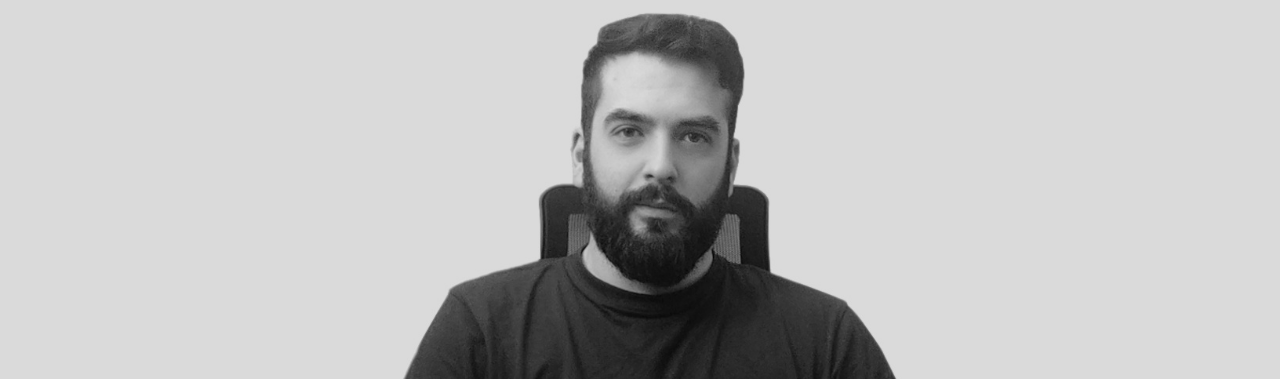
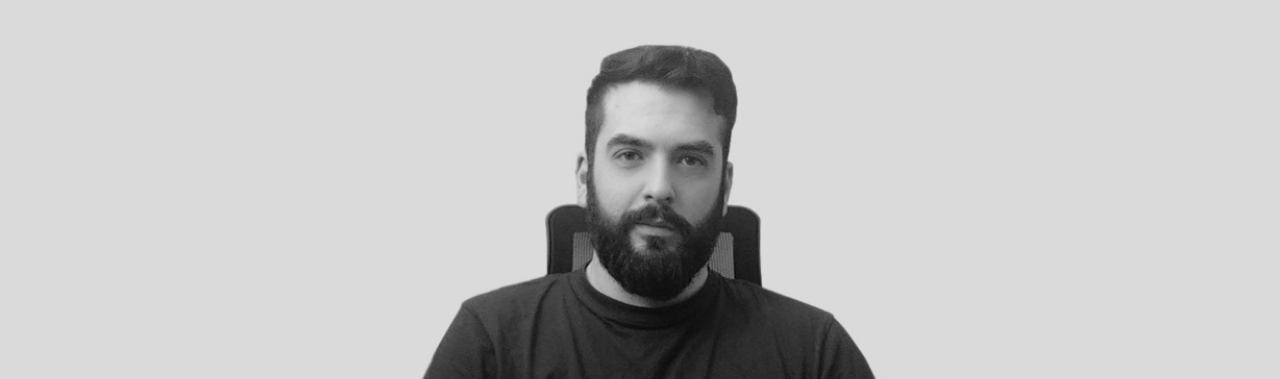
Before and after one commit to JoseBahamonde/web, a website: page src/index.html in a window 1280 px wide. Shown: the top 379 px of the page. Drawn offline with nearby package versions, Linux system fonts and the light colour scheme; files that its build step writes are made by us from their sources.

Commit message:
feat: Different background sizes for different screens

```diff
--- a/src/styles/common.css
+++ b/src/styles/common.css
@@ -12,12 +12,46 @@ body {
 	position: relative;
 	width: 100%;
     overflow: hidden;
+}
 
-	background: url('../images/wide.jpg') no-repeat center center fixed;
-	-webkit-background-size: cover;
-	-moz-background-size: cover;
-	-o-background-size: cover;
-	background-size: cover;
+@media only screen and (min-width: 320px) {
+	body {
+		background: url('../images/phones.jpg') no-repeat center center fixed;
+		-webkit-background-size: cover;
+		-moz-background-size: cover;
+		-o-background-size: cover;
+		background-size: cover;
+	}
+}
+
+@media only screen and (min-width: 480px) {
+	body {
+		background: url('../images/tablets.jpg') no-repeat center center fixed;
+		-webkit-background-size: cover;
+		-moz-background-size: cover;
+		-o-background-size: cover;
+		background-size: cover;
+	}
+}
+
+@media only screen and (min-width: 1024px) {
+	body {
+		background: url('../images/laptops.jpg') no-repeat center center fixed;
+		-webkit-background-size: cover;
+		-moz-background-size: cover;
+		-o-background-size: cover;
+		background-size: cover;
+	}
+}
+
+@media only screen and (min-width : 1824px) {
+	body {
+		background: url('../images/wide.jpg') no-repeat center center fixed;
+		-webkit-background-size: cover;
+		-moz-background-size: cover;
+		-o-background-size: cover;
+		background-size: cover;
+	}
 }
 
 header {
```
Also changed, not shown: src/images/laptops.jpg (added), src/images/phones.jpg (added), src/images/tablets.jpg (added).
